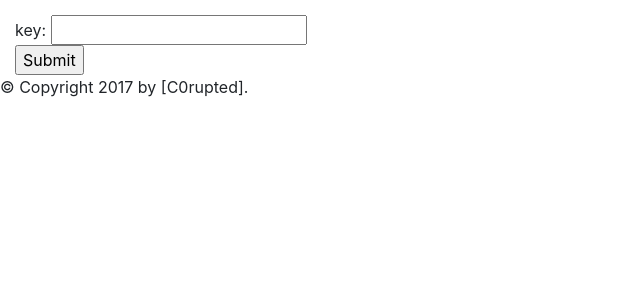
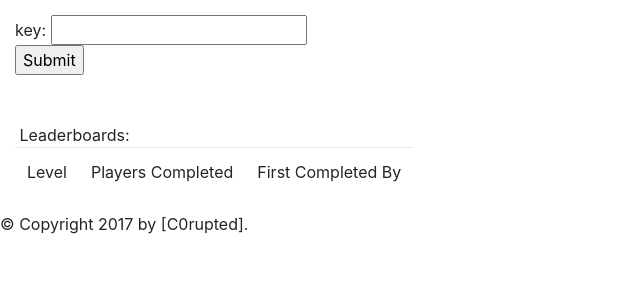
Before and after one commit to dangothemango/MyVirusAndMe, a Flask app: page /key in a window 1280 px wide. Shown: the top 300 px of the page, without its empty margins (0-640 px from the left). Run offline with Flask 2, Linux system fonts and the light colour scheme; some libraries are stand-ins or nearby versions.

Commit message:
Leaderboards

```diff
--- a/Server/templates/key.html
+++ b/Server/templates/key.html
@@ -5,6 +5,32 @@
 <form action="./key" method="POST" style="margin-top: 15px; margin-left: 15px">
 	key: <input type="text" name="key"><br/>
 	<input type="submit" name="Submit"><br/>
+
+	<br/><br/>
+	&nbsp;Leaderboards:
+
+<div class="table">
+<table class="grid" cellspacing="0">
+<tbody>
+<tr>
+  <td colspan="4">Level</td>
+  <td colspan="4">Players Completed</td>
+  <td colspan="4">First Completed By</td>
+
+</tr>
+
+	{% for item in leaderboard %}
+	<tr>
+		<td colspan="4">&nbsp;{{ item.0 }}</td>
+		<td colspan="4">&nbsp;{{ item.1 }}</td>
+		<td colspan="4">&nbsp;{{ item.2 }}</td>
+	</tr>
+    {% endfor %}
+
+</tbody></table>
+</div>
+
+
 </form>
 
 {% if error %}
```
Also changed, not shown: 1 other file.
